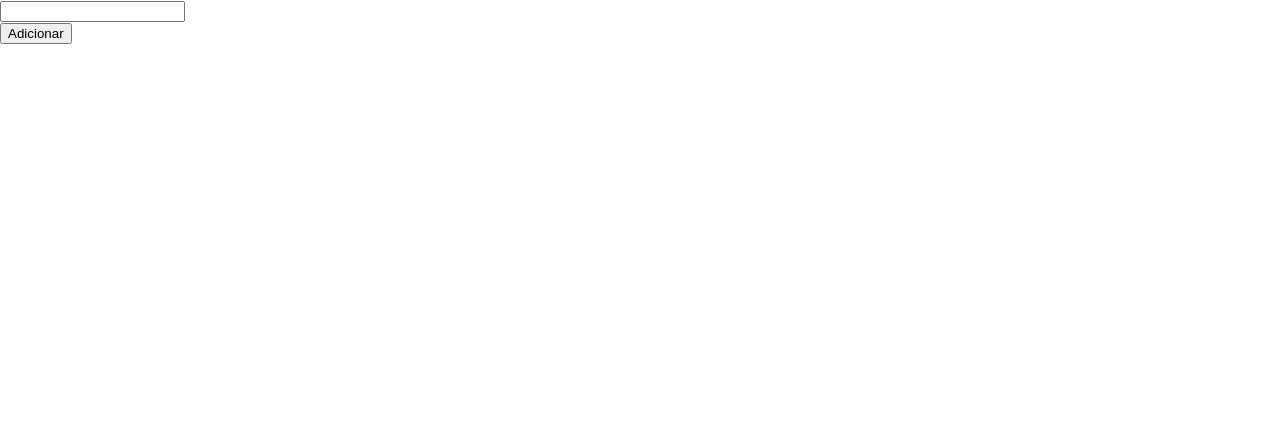
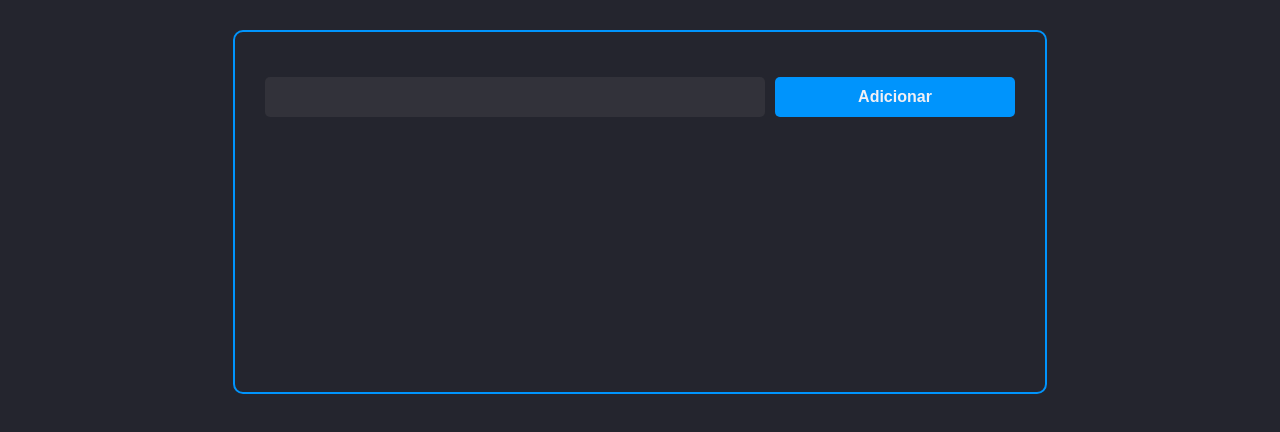
Before and after one commit to Padiilha/app-bridge, a React (Create React App) app in the folder frontend/app_bridge/: page / in a window 1280 px wide. Shown: the top 432 px of the page. Built offline with nearby package versions, Linux system fonts and the light colour scheme; the HTML template or start-up script is replaced by a standard one.

Commit message:
Criando CSS

```diff
--- a/frontend/app_bridge/src/App.css
+++ b/frontend/app_bridge/src/App.css
@@ -1,38 +1,10 @@
-.App {
-  text-align: center;
+.container {
+  max-width: 750px;
+  margin: 30px auto;
+  overflow: auto;
+  min-height: 300px;
+  border: 2px solid #0094FC;
+  padding: 30px;
+  border-radius: 10px;
+  color: #F0F0F5;
 }
-
-.App-logo {
-  height: 40vmin;
-  pointer-events: none;
-}
-
-@media (prefers-reduced-motion: no-preference) {
-  .App-logo {
-    animation: App-logo-spin infinite 20s linear;
-  }
-}
-
-.App-header {
-  background-color: #282c34;
-  min-height: 100vh;
-  display: flex;
-  flex-direction: column;
-  align-items: center;
-  justify-content: center;
-  font-size: calc(10px + 2vmin);
-  color: white;
-}
-
-.App-link {
-  color: #61dafb;
-}
-
-@keyframes App-logo-spin {
-  from {
-    transform: rotate(0deg);
-  }
-  to {
-    transform: rotate(360deg);
-  }
-}
--- a/frontend/app_bridge/src/App.jsx
+++ b/frontend/app_bridge/src/App.jsx
@@ -14,17 +14,17 @@ const App = () => {
         calc_entrada: entrada,
         calc_resultado: resultado,
         calc_tempo_exec: tempo_exec
-      }, ... lista_calculo
+      }, ...lista_calculo
     ];
 
     setListaCalculo(novoCalculo);
   };
 
   return (
-    <>
+    <div className='container'>
       <AddCalculo handleCalculoAddition={handleCalculoAddition} />
       <ListaCalculo lista_calculo={lista_calculo} />
-    </>
+    </div>
   );
 }
 
--- /dev/null
+++ b/frontend/app_bridge/src/components/AddCalculo.css
@@ -0,0 +1,20 @@
+.add-calculo-container {
+    margin: 15px 0;
+    width: 100%;
+    display: flex;
+}
+
+.add-calculo-input {
+    height: 40px;
+    padding: 0 10px;
+    border-radius: 5px;
+    border: none;
+    flex: 2;
+    background-color: #32323A;
+    color: #F0F0F5;
+}
+
+.add-calculo-button-container {
+    margin-left: 10px;
+    flex: 1;
+}
--- a/frontend/app_bridge/src/components/AddCalculo.jsx
+++ b/frontend/app_bridge/src/components/AddCalculo.jsx
@@ -1,5 +1,6 @@
 import React, { useState } from 'react';
 import Button from './Button';
+import './AddCalculo.css';
 
 const AddCalculo = ({handleCalculoAddition}) => {
     const backend = () => {};
@@ -16,16 +17,17 @@ const AddCalculo = ({handleCalculoAddition}) => {
     };
 
     return (
-        <>
+        <div className='add-calculo-container'>
             <input
                 onChange={handleInputChange}
                 value={inputData}
-                type="int"
+                type='int'
+                className='add-calculo-input'
             />
-            <div>
+            <div className='add-calculo-button-container'>
                 <Button onClick={handleAddCalculoClick}>Adicionar</Button>
             </div>
-        </>
+        </div>
     );
 }
 
--- /dev/null
+++ b/frontend/app_bridge/src/components/Button.css
@@ -0,0 +1,12 @@
+.add-button {
+    background-color: #0094FC;
+    height: 40px;
+    padding: 0 10px;
+    border-radius: 5px;
+    width: 100%;
+    font-size: 16px;
+    color: #F0F0F5;
+    font-weight: bold;
+    cursor: pointer;
+    border: none;
+}
--- a/frontend/app_bridge/src/components/Button.jsx
+++ b/frontend/app_bridge/src/components/Button.jsx
@@ -1,8 +1,9 @@
 import React from 'react';
+import './Button.css';
 
 const Button = ({children, onClick}) => {
     return (
-        <button onClick={onClick}>{children}</button>
+        <button onClick={onClick} className='add-button'>{children}</button>
     );
 }
 
--- /dev/null
+++ b/frontend/app_bridge/src/components/Calculo.css
@@ -0,0 +1,10 @@
+.container_calc {
+    background-color: #32323A;
+    margin: 8px 0;
+    padding: 15px 20px;
+    display: flex;
+    border-radius: 5px;
+    justify-content: space-between;
+    color: #F0F0F5;
+    align-items: center;
+}
--- a/frontend/app_bridge/src/components/Calculo.jsx
+++ b/frontend/app_bridge/src/components/Calculo.jsx
@@ -1,12 +1,13 @@
 import React from 'react';
+import './Calculo.css';
 
 const Calculo = ({calculo}) => {
     return (
-        <>
+        <div className='container_calc'>
             entrada: {calculo.calc_entrada} <br />
             resultado: {calculo.calc_resultado} <br />
             tempo de execução: {calculo.calc_tempo_exec}
-        </>
+        </div>
     );
 }
 
--- a/frontend/app_bridge/src/index.css
+++ b/frontend/app_bridge/src/index.css
@@ -5,6 +5,7 @@ body {
     sans-serif;
   -webkit-font-smoothing: antialiased;
   -moz-osx-font-smoothing: grayscale;
+  background-color: #24252E;
 }
 
 code {
```
